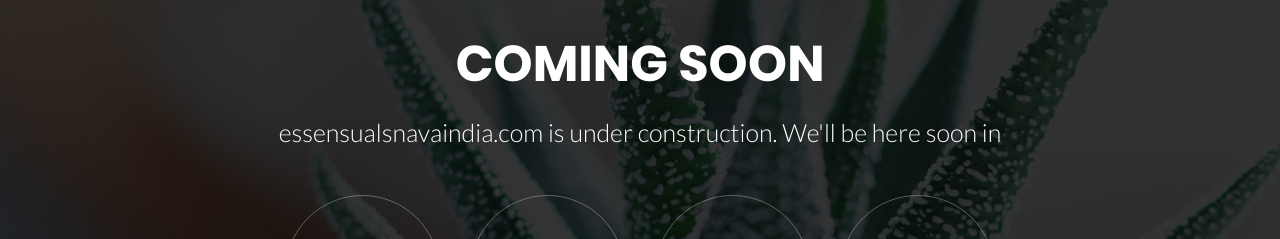
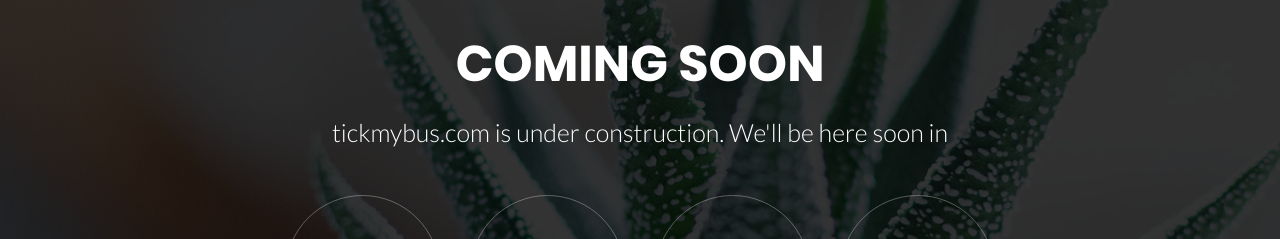
Before and after one commit to the-reciprocal-solutions/commingsoon, a plain HTML site: page index.html in a window 1280 px wide. Shown: the part 180-419 px from the top of the page. Drawn offline with Linux system fonts and the light colour scheme.

Commit message:
Update index.html new web

```diff
--- a/index.html
+++ b/index.html
@@ -1,7 +1,7 @@
 <!DOCTYPE html>
 <html lang="en">
   <head>
-    <title>essensualsnavaindia.com - Website under developement!</title>
+    <title>tickmybus.com - Website under developement!</title>
     <meta charset="UTF-8" />
     <meta name="viewport" content="width=device-width, initial-scale=1" />
     <!--===============================================================================================-->
@@ -54,7 +54,7 @@
         <h3 class="l1-txt1 txt-center p-b-25">Coming Soon</h3>
 
         <p class="m2-txt1 txt-center p-b-48">
-          essensualsnavaindia.com is under construction. We'll be here soon in
+          tickmybus.com is under construction. We'll be here soon in
         </p>
 
         <div class="flex-w flex-c-m cd100 p-b-33">
```
